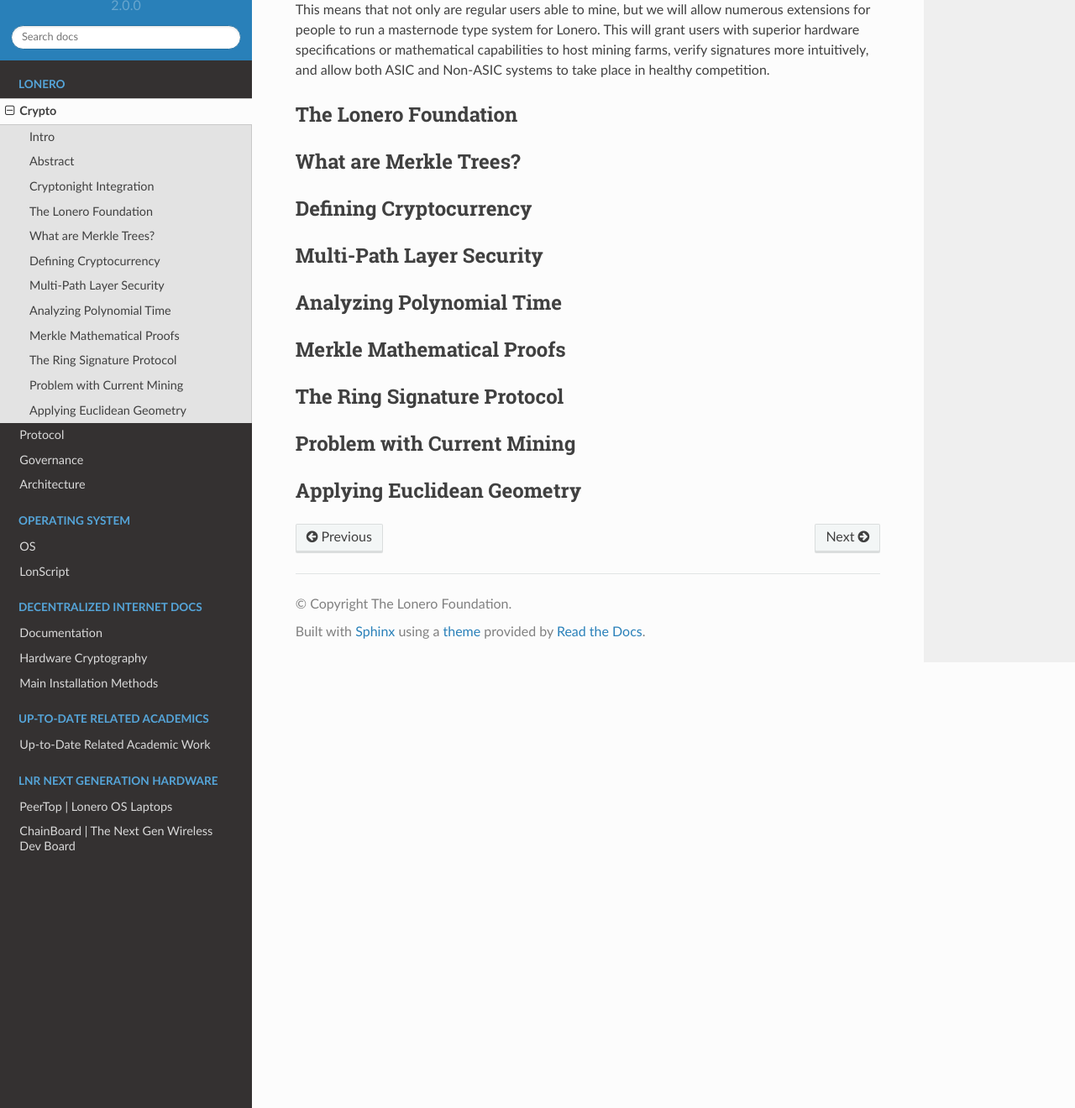
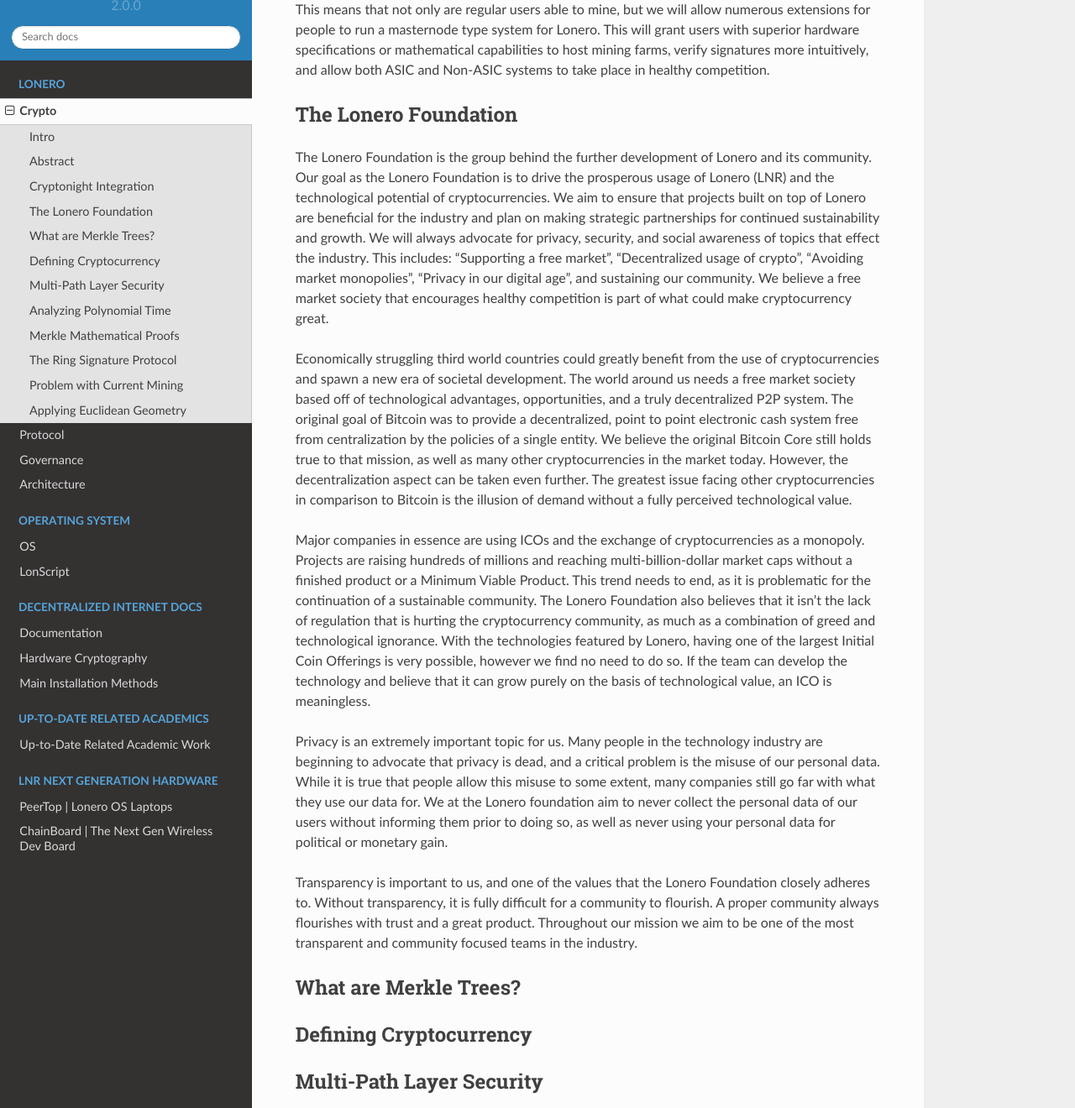
Before and after one commit to Lonero-Team/Lonero-Community, a Sphinx documentation site: the page built from docs/Lonero/Crypto.rst, in a window 1280 px wide and 1400 px high, scrolled down 2756 px, cut to the strip 80-1400 px from the top of the window. Shown: the whole strip at 84% size. Built offline with Sphinx 7.4.7 and the Read the Docs theme 2.0.0, drawn with Linux system fonts in a browser that asks for light colours; pages that are not in the unit, such as notebooks, are missing from menus.

Commit message:
Update Crypto.rst

```diff
--- a/docs/Lonero/Crypto.rst
+++ b/docs/Lonero/Crypto.rst
@@ -107,6 +107,60 @@
 
 The Lonero Foundation
 ----------------------
+The Lonero Foundation is the group behind the further development of
+Lonero and its community. Our goal as the Lonero Foundation is to drive
+the prosperous usage of Lonero (LNR) and the technological potential of
+cryptocurrencies. We aim to ensure that projects built on top of Lonero
+are beneficial for the industry and plan on making strategic
+partnerships for continued sustainability and growth. We will always
+advocate for privacy, security, and social awareness of topics that
+effect the industry. This includes: “Supporting a free market”,
+“Decentralized usage of crypto”, “Avoiding market monopolies”, “Privacy
+in our digital age”, and sustaining our community. We believe a free
+market society that encourages healthy competition is part of what could
+make cryptocurrency great.
+
+Economically struggling third world countries could greatly benefit from
+the use of cryptocurrencies and spawn a new era of societal development.
+The world around us needs a free market society based off of
+technological advantages, opportunities, and a truly decentralized P2P
+system. The original goal of Bitcoin was to provide a decentralized,
+point to point electronic cash system free from centralization by the
+policies of a single entity. We believe the original Bitcoin Core still
+holds true to that mission, as well as many other cryptocurrencies in
+the market today. However, the decentralization aspect can be taken even
+further. The greatest issue facing other cryptocurrencies in comparison
+to Bitcoin is the illusion of demand without a fully perceived
+technological value.
+
+Major companies in essence are using ICOs and the exchange of
+cryptocurrencies as a monopoly. Projects are raising hundreds of
+millions and reaching multi-billion-dollar market caps without a
+finished product or a Minimum Viable Product. This trend needs to end,
+as it is problematic for the continuation of a sustainable community.
+The Lonero Foundation also believes that it isn’t the lack of regulation
+that is hurting the cryptocurrency community, as much as a combination
+of greed and technological ignorance. With the technologies featured by
+Lonero, having one of the largest Initial Coin Offerings is very
+possible, however we find no need to do so. If the team can develop the
+technology and believe that it can grow purely on the basis of
+technological value, an ICO is meaningless.
+
+Privacy is an extremely important topic for us. Many people in the
+technology industry are beginning to advocate that privacy is dead, and
+a critical problem is the misuse of our personal data. While it is true
+that people allow this misuse to some extent, many companies still go
+far with what they use our data for. We at the Lonero foundation aim to
+never collect the personal data of our users without informing them
+prior to doing so, as well as never using your personal data for
+political or monetary gain.
+
+Transparency is important to us, and one of the values that the Lonero
+Foundation closely adheres to. Without transparency, it is fully
+difficult for a community to flourish. A proper community always
+flourishes with trust and a great product. Throughout our mission we aim
+to be one of the most transparent and community focused teams in the
+industry.
 
 What are Merkle Trees?
 -----------------------
```
